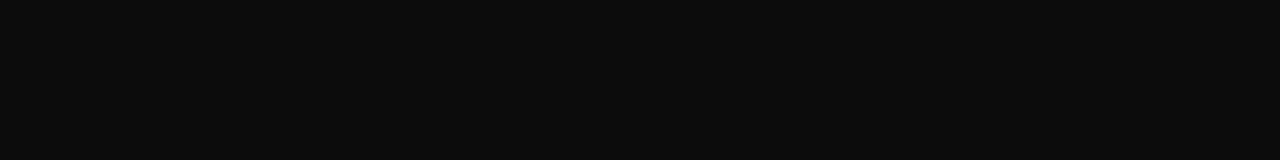
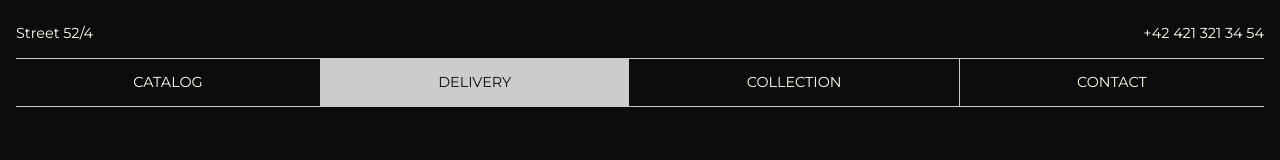
Before and after one commit to kabirov-bae/snippets, a plain HTML site: page Components/Headers/v2/index.html in a window 1280 px wide. Drawn offline with Linux system fonts and the light colour scheme.

Commit message:
- header v2 added

```diff
--- a/CSS/reset.css
+++ b/CSS/reset.css
@@ -33,6 +33,16 @@ header,
 section,
 main {
   display: block;
+}
+
+table,
+thead,
+tfoot,
+tbody,
+tr,
+th {
+  font-weight: inherit;
+  font-size: inherit;
 }
 
 h1,
@@ -127,4 +137,11 @@ legend {
 body {
   background: #0c0c0c;
   color: #fffff0;
+  min-width: 360px;
 }
+
+.container {
+  max-width: 1568px;
+  padding: 0 16px;
+  margin: 0 auto;
+}
--- a/Components/Headers/v1/header.css
+++ b/Components/Headers/v1/header.css
@@ -1,8 +1,4 @@
-.container {
-  max-width: 1568px;
-  padding: 0 16px;
-  margin: 0 auto;
-}
+
 .header {
   font-family: "Montserrat", sans-serif;
   font-size: 10px;
--- a/Components/Headers/v2/header.css
+++ b/Components/Headers/v2/header.css
@@ -0,0 +1,71 @@
+.header {
+  font-family: "Montserrat";
+  font-size: 10px;
+  padding: 3em 0;
+}
+
+@media (max-width: 1400px) {
+  .header {
+    font-size: 8px;
+  }
+}
+@media (max-width: 768px) {
+  .header {
+    font-size: 6px;
+  }
+}
+
+.header__inner {
+  display: flex;
+  flex-direction: column;
+  align-items: center;
+  gap: 2em;
+}
+
+.header__topper {
+  width: 100%;
+  display: flex;
+  align-items: center;
+  justify-content: space-between;
+}
+.header__address,
+.header__phone {
+  font-size: 1.8em;
+}
+
+.header__table {
+  width: 100%;
+  border-spacing: 0;
+}
+
+.header__table tr {
+  display: flex;
+}
+
+.header__table td {
+  display: flex;
+  align-items: center;
+  justify-content: center;
+  flex-grow: 1;
+  padding: 1em;
+  text-transform: uppercase;
+  font-size: 1.8em;
+  border-top: 1px solid #ccc;
+  border-bottom: 1px solid #ccc;
+  border-left: 1px solid #ccc;
+  transition: 0.2s;
+}
+
+.header__table td.active {
+  background-color: #ccc;
+  color: #0c0c0c;
+}
+
+.header__table td:hover {
+  background-color: #ccc;
+  color: #0c0c0c;
+}
+
+.header__table td:first-child {
+  border-left: none;
+}
--- a/Components/Headers/v2/index.html
+++ b/Components/Headers/v2/index.html
@@ -10,7 +10,26 @@
   </head>
   <body>
     <header class="header" id="header">
-      <div class="container"></div>
+      <div class="container">
+        <div class="header__inner">
+          <div class="header__topper">
+            <div class="header__address">
+              <a href="">Street 52/4</a>
+            </div>
+            <div class="header__phone">
+              <a href=""> +42 421 321 34 54 </a>
+            </div>
+          </div>
+          <table class="header__table">
+            <tr>
+              <td>Catalog</td>
+              <td class="active">Delivery</td>
+              <td>Collection</td>
+              <td>Contact</td>
+            </tr>
+          </table>
+        </div>
+      </div>
     </header>
     <script src="script.js"></script>
   </body>
```
Also changed, not shown: Components/Headers/v2/screenshot.png (added), 1 other file.
